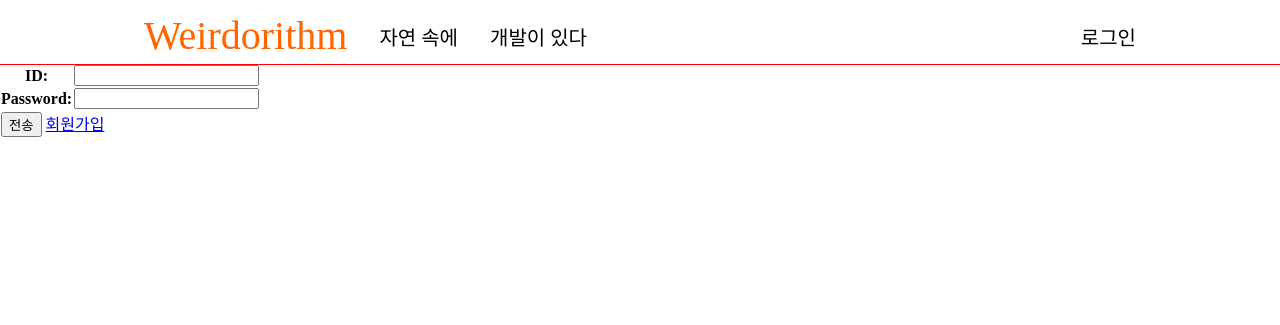
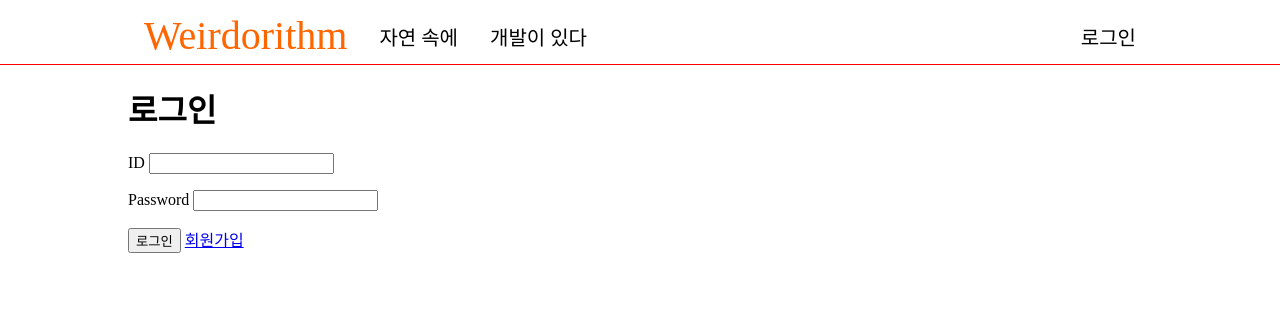
Before and after one commit to youngminz/Exchangers, a PHP site: page /login.php in a window 1280 px wide. Shown: the top 325 px of the page. Run offline with PHP 8.4, Linux system fonts and the light colour scheme.

Commit message:
typo; html rewrite

```diff
--- a/login.php
+++ b/login.php
@@ -20,12 +20,11 @@ $reason_error = '';
 if (isset($_SERVER['HTTP_REFERER'])) {
     if (strpos($_SERVER['HTTP_REFERER'], "weirdorithm.youngminz.kr/join.php") !== false) {
         $info = true;
-        $reason_info = "회원가입이 정상적으로 처리되었습니다. <br />" .
-            "회원가입 하신 아이디로 로그인 해 주세요! <br />";
+        $reason_info = "회원가입이 정상적으로 처리되었습니다. 가입하신 아이디로 로그인해주세요.";
     }
     if (strpos($_SERVER['HTTP_REFERER'], 'weirdorithm.youngminz.kr/logout.php') !== false) {
         $info = true;
-        $reason_info = "성공적으로 로그아웃되었습니다! <br />";
+        $reason_info = "성공적으로 로그아웃되었습니다.";
     }
 }
 
@@ -65,36 +64,37 @@ if ($_POST) {
 }
 
 if (isset($_SESSION['user_id']) && isset($_SESSION['user_nickname']) && isset($_SESSION['user_email'])) {
-    echo "<meta http-equiv='refresh' content='0; url=/'>";
+    echo "<meta http-equiv='refresh' content='0; url=/' />";
     exit;
 }
 
 require_once('header.php');
-
-if ($info === true) {
-    echo $reason_info;
-}
-if ($error === true) {
-    echo $reason_error;
-}
 ?>
-<form action="login.php" method="post">
-    <table cellspacing="0">
-        <tr>
-            <th>ID:</th>
-            <td><label><input type="text" name="user_id"/></label></td>
-        </tr>
-        <tr>
-            <th>Password:</th>
-            <td><label><input type="password" name="user_pass"/></label></td>
-        </tr>
-        <tr>
-            <td colspan="2">
-                <input type="submit" value="전송">
-                <a href="join.php">회원가입</a>
-            </td>
-        </tr>
-    </table>
-</form>
+<div class="container">
+  <h1>로그인</h1>
+<?php if ($info === true) { ?>
+  <p class="message-success">
+    <?= $reason_info ?>
+  </p>
+<?php } if ($error === true) { ?>
+  <p class="message-error">
+    <?= $reason_error ?>
+  </p>
+<?php } ?>
+  <form id="form-login" action="login.php" method="post">
+    <p class="form-line">
+      <label for="user_id">ID</label>
+      <input type="text" name="user_id" />
+    </p>
+    <p class="form-line">
+      <label for="user_pass">Password</label>
+      <input type="password" name="user_pass" />
+    </p>
+    <p class="form-line">
+      <input type="submit" value="로그인">
+      <a href="join.php">회원가입</a>
+    </p>
+  </form>
+</div>
 </body>
 </html>
```
